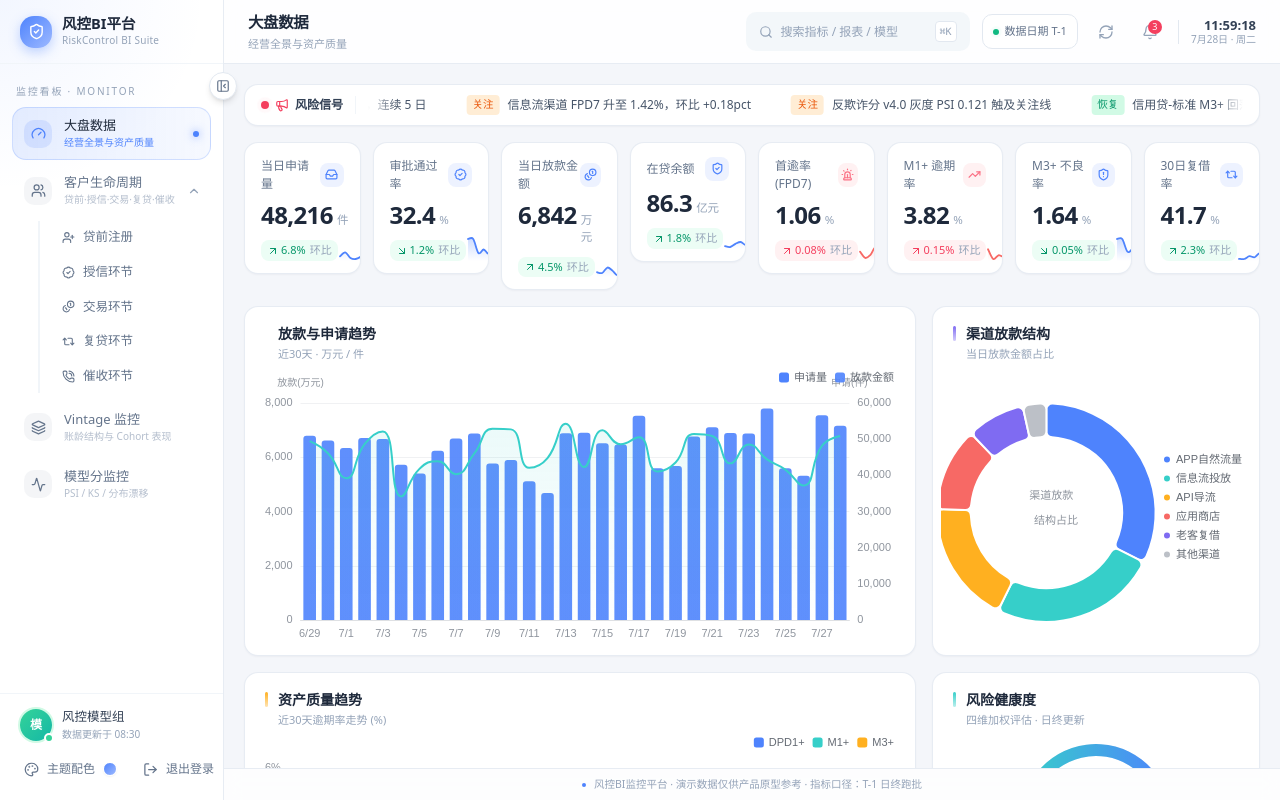
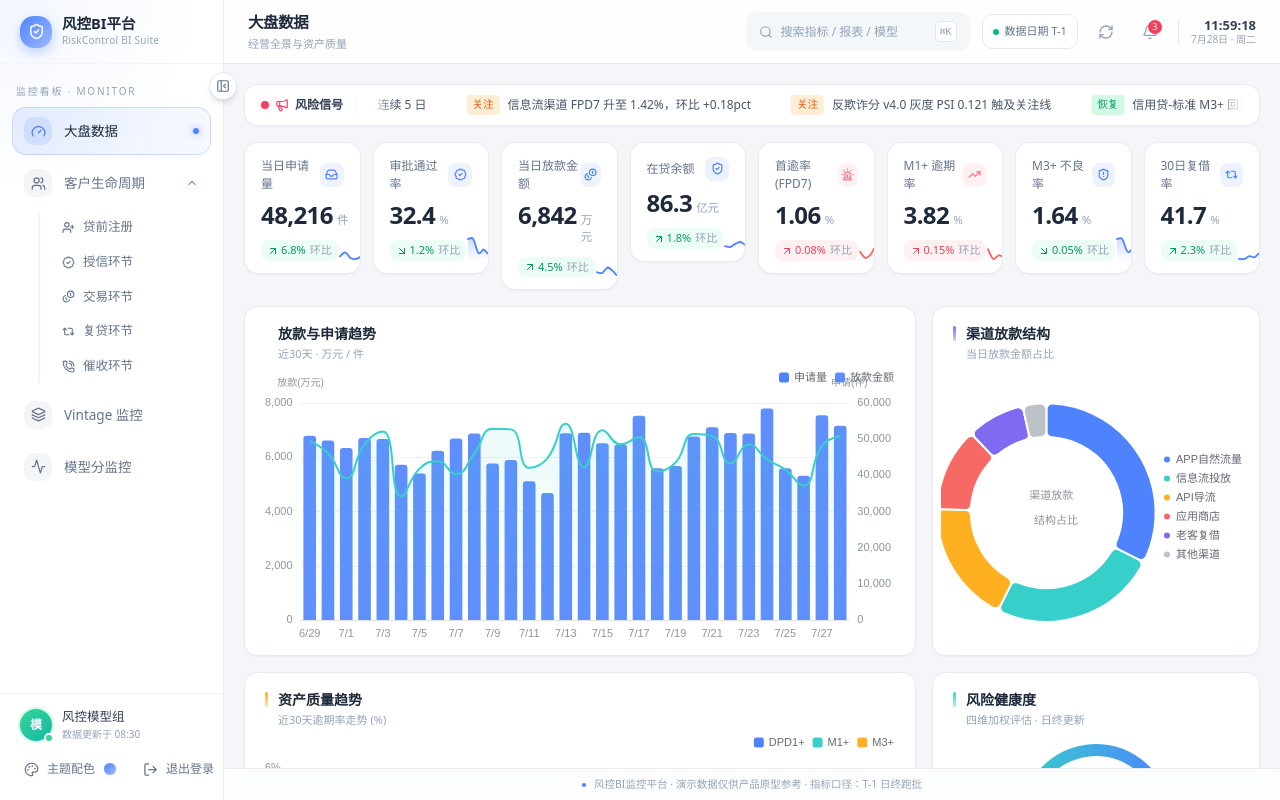
Before and after one commit to mexin56/risk-bi-platform, a React (Vite) app: page / in a window 1280 px wide. Built offline with nearby package versions, Linux system fonts and the light colour scheme.

Commit message:
移除一级导航副标题

```diff
--- a/src/App.tsx
+++ b/src/App.tsx
@@ -176,10 +176,7 @@ export default function App() {
                   </div>
                   {!collapsed && (
                     <div className="relative text-left">
-                      <div className="text-[13px] font-medium leading-4 whitespace-nowrap">{n.label}</div>
-                      <div className="text-[10px] mt-0.5 whitespace-nowrap" style={{ color: on ? 'var(--brand)' : 'rgba(148,163,184,0.7)' }}>
-                        {n.desc}
-                      </div>
+                      <div className="text-[13.5px] font-medium whitespace-nowrap">{n.label}</div>
                     </div>
                   )}
                   {/* 父级右侧：生命周期为展开箭头，其余为激活光点 */}
```
